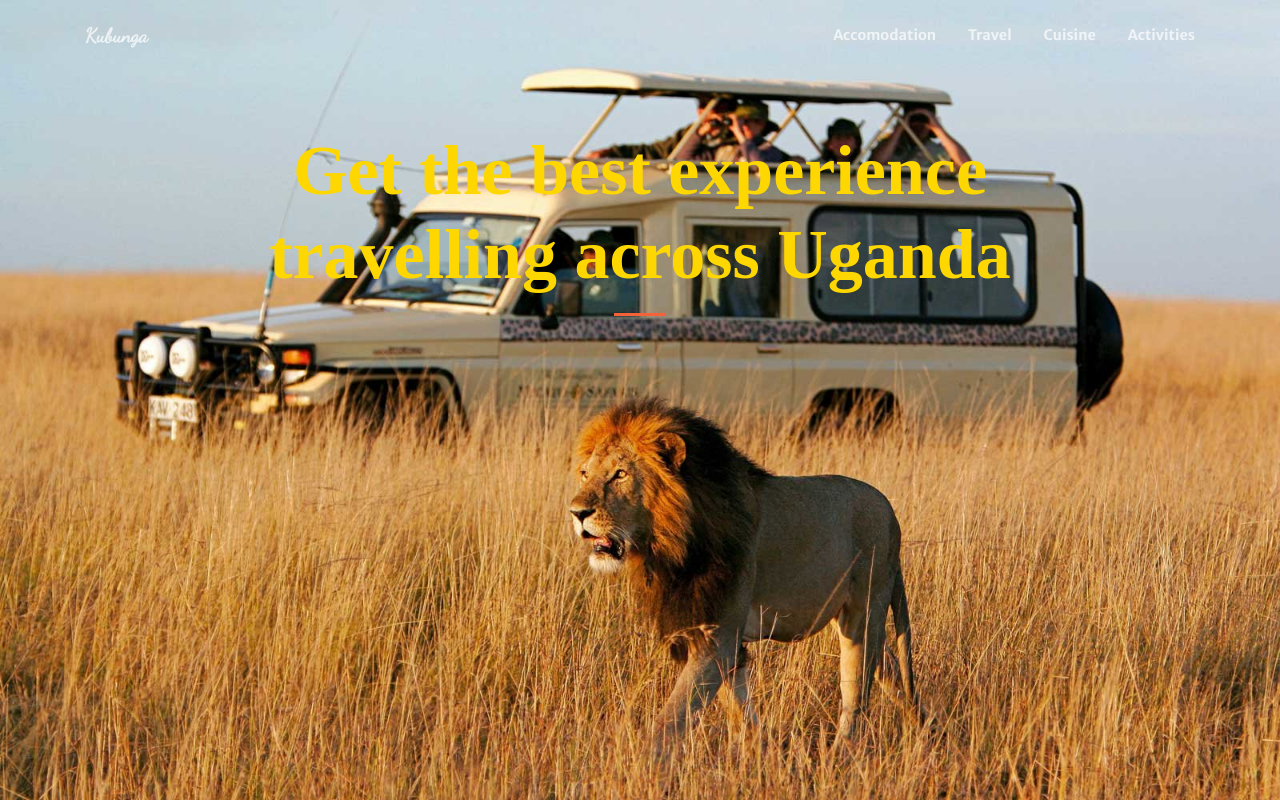
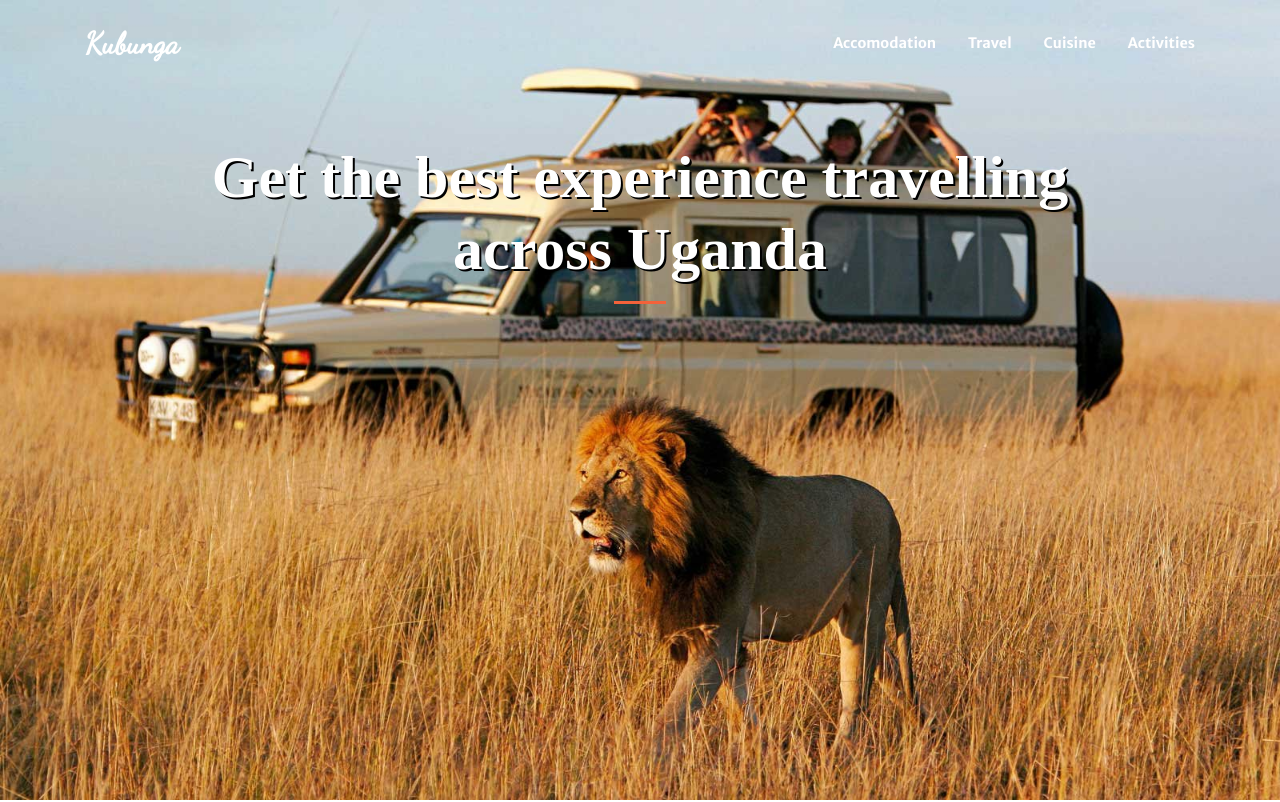
Before and after one commit to kubunga/kubunga, a website with bundled scripts: page travel.html in a window 1280 px wide. Shown: the top 802 px of the page. Built offline with nearby package versions, Linux system fonts and the light colour scheme.

Commit message:
final changes to kubunga

```diff
--- a/travel.html
+++ b/travel.html
@@ -56,22 +56,22 @@
   <!-- Navigation -->
   <nav class="navbar navbar-expand-lg navbar-light fixed-top py-3" id="mainNav">
     <div class="container">
-      <a class="navbar-brand js-scroll-trigger" href="index.html" style="font-family: dancing script">Kubunga</a>
+      <a class="navbar-brand js-scroll-trigger" href="index.html" style="font-family: dancing script; font-size: 30px; color: white;">Kubunga</a>
       <button class="navbar-toggler navbar-toggler-right" type="button" data-toggle="collapse" data-target="#navbarResponsive" aria-controls="navbarResponsive" aria-expanded="false" aria-label="Toggle navigation">
         <span class="navbar-toggler-icon"></span>
       </button>
       <div class="collapse navbar-collapse" id="navbarResponsive">
          <ul class="navbar-nav ml-auto my-2 my-lg-0">
           <li class="nav-item">
-            <a class="nav-link js-scroll-trigger" href="accomodation.html">Accomodation</a>
+            <a class="nav-link js-scroll-trigger" href="accomodation.html" style="color: white;">Accomodation</a>
           </li>
           <li class="nav-item">
-            <a class="nav-link js-scroll-trigger" href="travel.html">Travel</a>
+            <a class="nav-link js-scroll-trigger" href="travel.html" style="color: white;">Travel</a>
           </li>
           <li class="nav-item">
-            <a class="nav-link js-scroll-trigger" href="accomodation.html">Cuisine</a>
+            <a class="nav-link js-scroll-trigger" href="accomodation.html" style="color: white;">Cuisine</a>
           </li> <li class="nav-item">
-            <a class="nav-link js-scroll-trigger" href="#">Activities</a>
+            <a class="nav-link js-scroll-trigger" href="#" style="color: white;"s>Activities</a>
           </li>
 
         </ul>
@@ -83,7 +83,7 @@
     <div class="container h-50">
       <div class="row h-100 align-items-center justify-content-center text-center">
         <div class="col-lg-10 align-self-end">
-          <h1 class="text text-white font-weight-bold animated fadeIn animation-duration: 3s;" class="landing" style="font-family: righteous;font-size: 70px;color: gold!important; " >Get the best experience travelling across Uganda</h1>
+          <h1 class="text text-white font-weight-bold animated fadeIn animation-duration: 3s;" class="landing" style="font-family: righteous;font-size: 60px;color: white !important; text-shadow: 2px 2px black " >Get the best experience travelling across Uganda</h1>
           <hr class="divider my-3">
         </div>
         <div class="col-lg-8 align-self-baseline">
```
Also changed, not shown: accomodation.html (+6 -6 lines), food.html (+6 -6 lines), index.html (+14 -13 lines).
